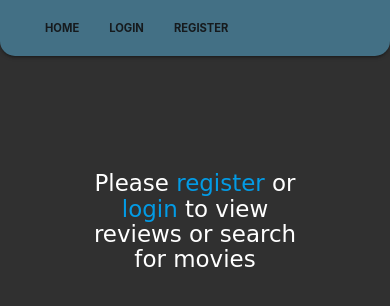
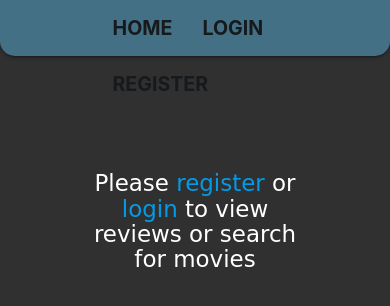
Before and after one commit to Tommyshub/flask-movie-project, a Flask app: page /movies in a window 390 px wide. Shown: the top 306 px of the page. Run offline with Flask 2, Linux system fonts and the light colour scheme; data that the repository does not hold is empty; some libraries are stand-ins or nearby versions; some web fonts are replaced.

Commit message:
update css and classes to properly center navbar

```diff
--- a/static/css/style.css
+++ b/static/css/style.css
@@ -40,25 +40,20 @@ body {
  */
 
 .navbar-wrapper {
-  display: block;
   background-color: #437085;
   border-bottom-left-radius: 15px;
   border-bottom-right-radius: 15px;
 }
 
-.navbar-wrapper li {
+.nav-links {
   text-transform: uppercase;
-  font-size: 4rem;
   color: #161a1d;
-}
-
-.nav-links {
   font-size: 1.4rem;
   font-weight: 700;
   color: #161a1d;
 }
 
-.navbar-wrapper li:hover {
+.nav-links:hover {
   background-color: #61a3c2;
 }
 
@@ -296,24 +291,3 @@ body {
     width: 24rem;
   }
 }
-
-/* On screens that are 486px or less */
-@media screen and (max-width: 486px) {
-  .nav-links {
-    font-size: 1rem;
-  }
-}
-
-/* On screens that are 392px or less */
-@media screen and (max-width: 392px) {
-  .nav-links {
-    font-size: 0.8rem;
-  }
-}
-
-/* On screens that are 392px or less */
-@media screen and (max-width: 350px) {
-  .nav-links {
-    font-size: 0.6rem;
-  }
-}
--- a/templates/base.html
+++ b/templates/base.html
@@ -25,10 +25,8 @@
       <div class="row">
         <div>
           <nav class="navbar-wrapper">
-            <div class="container">
-              <div class="row">
-                <div class="col push-xl4 push-l3 push-m2">
-                  <ul>
+            <div class="brand-logo center">
+              <ul class="nav-ul">
                 <!-- If statement so that different pages are not displayed at the same time  -->
                 {% if session.user %}
                 <li>
@@ -71,8 +69,6 @@
                 {% endif %}
               </ul>
             </div>
-              </div>
-            </div>
           </nav>
         </div>
       </div>
```
Lines whose indentation alone changed are shown as unchanged.
